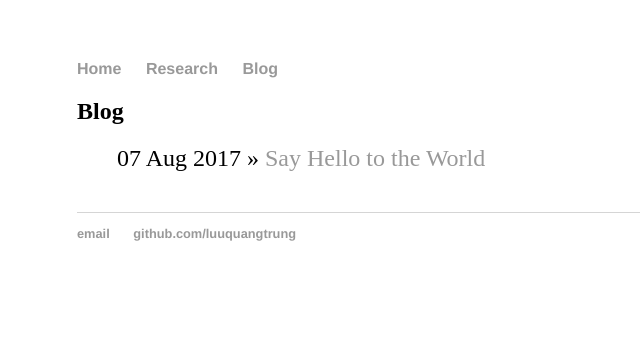
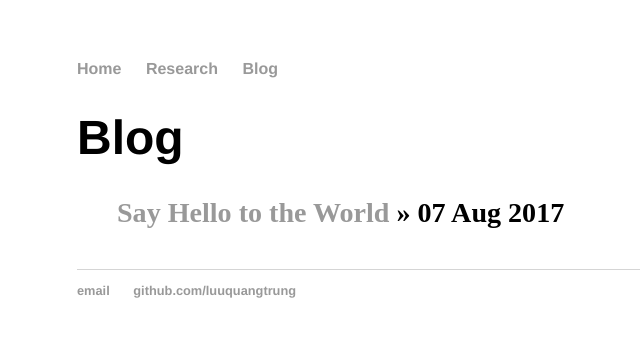
Before and after one commit to luuquangtrung/luuquangtrung.github.io_v1, a Jekyll site: the page built from blog/index.html, in a window 1280 px wide. Shown: the top 337 px of the page, without its empty margins (115-755 px from the left). Built offline with Jekyll 4.4.1, drawn with Linux system fonts in a browser that asks for light colours.

Commit message:
Update index.html

```diff
--- a/blog/index.html
+++ b/blog/index.html
@@ -2,10 +2,15 @@
 layout: default
 title: Blog
 ---
-<h2>{{ page.title }}</h2>
+
+<h1>{{ page.title }}</h1>
+
 <ul class="posts">
-
   {% for post in site.posts %}
-    <li><span>{{ post.date | date_to_string }}</span> » <a href="{{ post.url }}" title="{{ post.title }}">{{ post.title }}</a></li>
+    <li>
+		<h3>
+			<a href="{{ post.url }}" title="{{ post.title }}">{{ post.title }}</a> » <span>{{ post.date | date_to_string }}</span>
+		</h3>
+	</li>
   {% endfor %}
 </ul>
```
